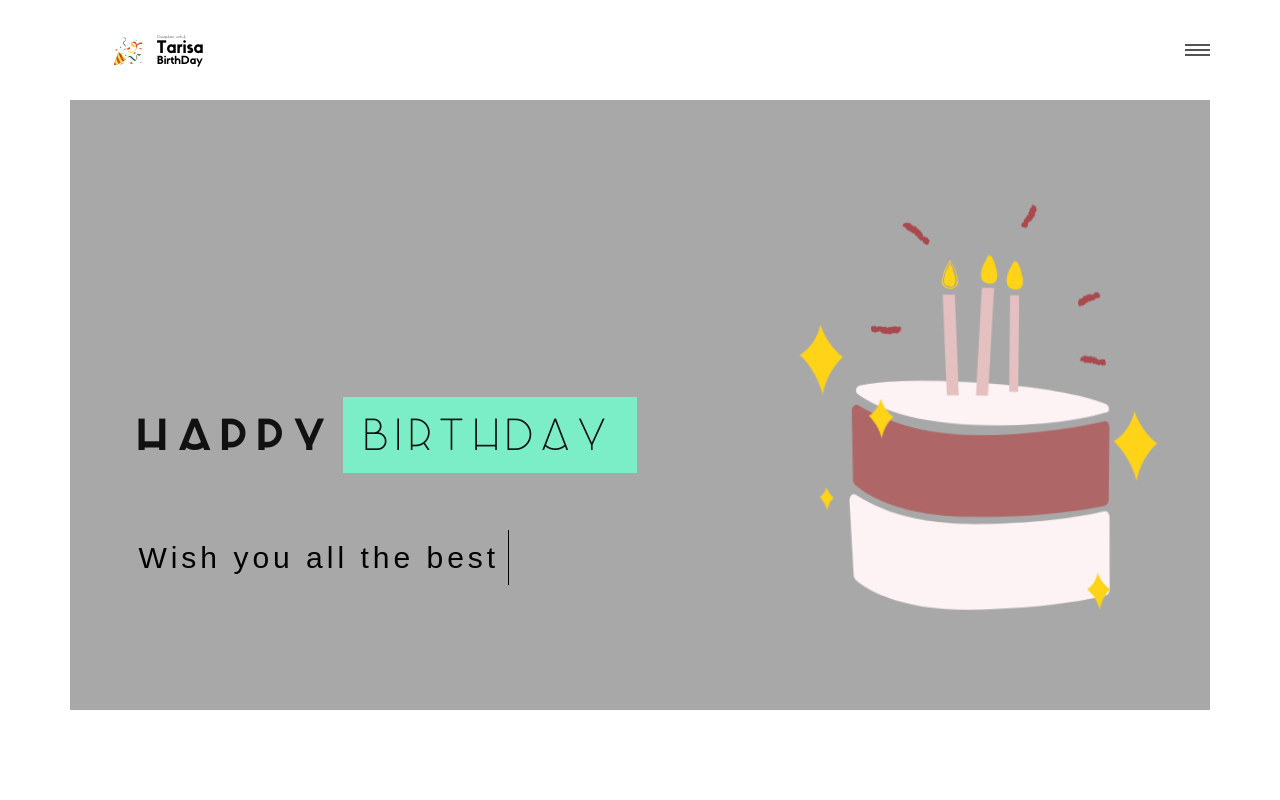
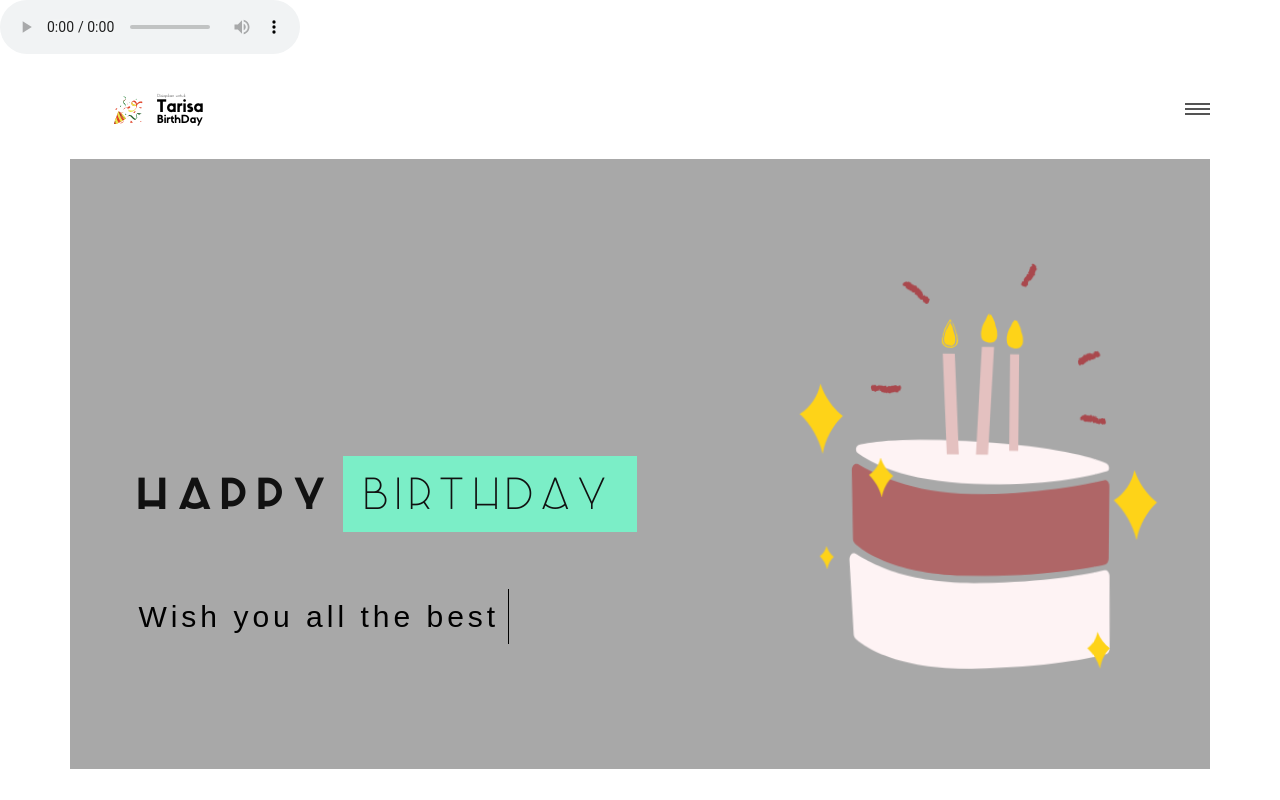
Before and after one commit to daffawnd/Ultah-Tarisa, a plain HTML site: page index.html in a window 1280 px wide. Shown: the top 800 px of the page. Drawn offline with Linux system fonts and the light colour scheme; files whose address does not match are found by name; a web font is replaced by a local one.

Commit message:
Update index.html

```diff
--- a/index.html
+++ b/index.html
@@ -56,7 +56,7 @@
 
     <!-- Preloader -->
     <div class="cover"></div>
-    <audio autoplay loop="true">
+    <audio autoplay controls loop="true">
         <source src="lagu.mp3" type="audio/mpeg">
     </audio>
     <div class="header">
```
